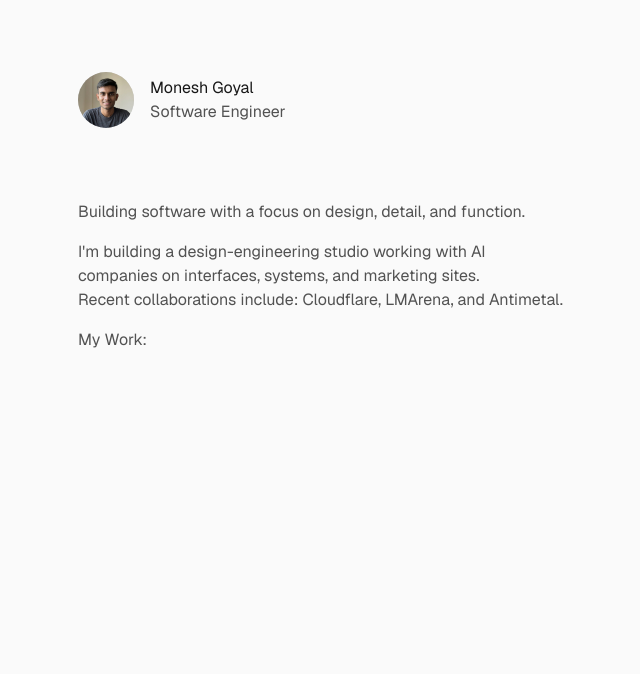
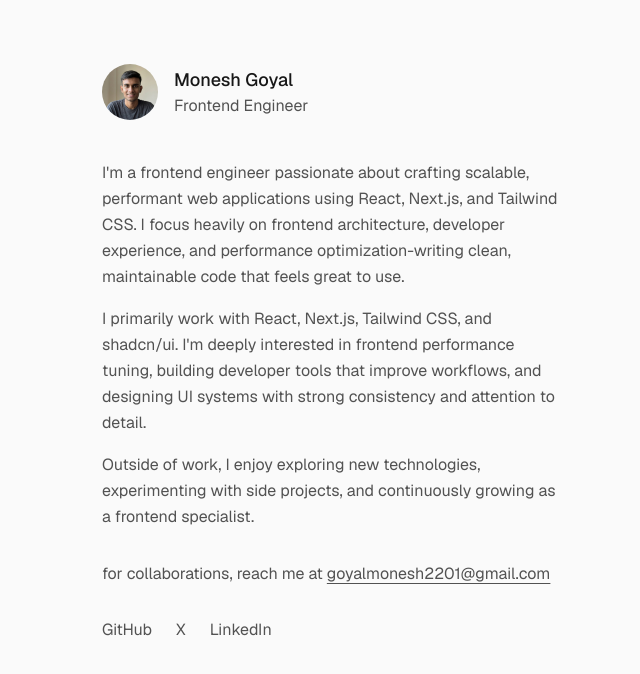
Before and after one commit to 2201monesh/portfolio, a Next.js app: page / in a window 1280 px wide. Shown: the top 674 px of the page, without its empty margins (306-946 px from the left). Built offline with nearby package versions, Linux system fonts and the light colour scheme.

Commit message:
Layout for portfolio page

```diff
--- a/app/page.tsx
+++ b/app/page.tsx
@@ -3,31 +3,88 @@ import Image from "next/image";
 
 export default function Home() {
   return (
-    <div className="flex min-h-screen items-center justify-center bg-zinc-50 font-sans dark:bg-black flex-col">
-      <div className="w-2/5 h-screen">
-        <div className="flex items-center mt-18">
-          <div className="w-14 h-14 flex items-center justify-center rounded-full bg-neutral-300 mr-4">
+    <div className="flex min-h-screen bg-zinc-50 font-sans dark:bg-black">
+      <div
+        className="
+          w-full
+          px-6
+          pt-16
+          pb-12
+          md:w-3/5
+          lg:w-2/5
+          mx-auto
+        "
+      >
+        {/* Header */}
+        <div className="flex items-center gap-4">
+          <div className="w-12 h-12 md:w-14 md:h-14 rounded-full bg-neutral-300 overflow-hidden">
             <Image
               src={profileImage}
               alt="Monesh Goyal"
-              className="w-14 h-14 rounded-full object-cover"
+              className="w-full h-full object-cover"
             />
           </div>
+
           <div className="flex flex-col">
-            <p className="">Monesh Goyal</p>
-            <p className="text-neutral-600">Software Engineer</p>
+            <p className="font-medium text-base md:text-lg">Monesh Goyal</p>
+            <p className="text-neutral-600 text-sm md:text-base">
+              Frontend Engineer
+            </p>
           </div>
         </div>
-        <div className="mt-18">
-          <p className="text-neutral-600 mb-4">
-            Building software with a focus on design, detail, and function.
+
+        {/* Description */}
+        <div className="mt-10">
+          <p className="text-neutral-600 mb-4 leading-relaxed">
+            I'm a frontend engineer passionate about crafting scalable,
+            performant web applications using React, Next.js, and Tailwind CSS.
+            I focus heavily on frontend architecture, developer experience, and
+            performance optimization-writing clean, maintainable code that feels
+            great to use.
           </p>
-          <p className="text-neutral-600 mb-4">
-            I'm building a design-engineering studio working with AI <br />{" "}
-            companies on interfaces, systems, and marketing sites. <br /> Recent
-            collaborations include: Cloudflare, LMArena, and Antimetal.
+
+          <p className="text-neutral-600 mb-4 leading-relaxed">
+            I primarily work with React, Next.js, Tailwind CSS, and shadcn/ui.
+            I'm deeply interested in frontend performance tuning, building
+            developer tools that improve workflows, and designing UI systems
+            with strong consistency and attention to detail.
           </p>
-          <p className="text-neutral-600">My Work:</p>
+
+          <p className="text-neutral-600 mb-6 leading-relaxed">
+            Outside of work, I enjoy exploring new technologies, experimenting
+            with side projects, and continuously growing as a frontend
+            specialist.
+          </p>
+        </div>
+
+        {/* Email */}
+        <div className="mt-8 text-neutral-600 break-words">
+          for collaborations, reach me at{" "}
+          <span className="underline underline-offset-4">
+            goyalmonesh2201@gmail.com
+          </span>
+        </div>
+
+        {/* Socials */}
+        <div className="socials mt-8 flex flex-wrap items-center gap-6 text-neutral-600">
+          <a
+            href="https://github.com/2201monesh"
+            className="hover:text-neutral-900 transition"
+          >
+            GitHub
+          </a>
+          <a
+            href="https://x.com/GoyalMonesh"
+            className="hover:text-neutral-900 transition"
+          >
+            X
+          </a>
+          <a
+            href="https://www.linkedin.com/in/monesh-goyal/"
+            className="hover:text-neutral-900 transition"
+          >
+            LinkedIn
+          </a>
         </div>
       </div>
     </div>
```
